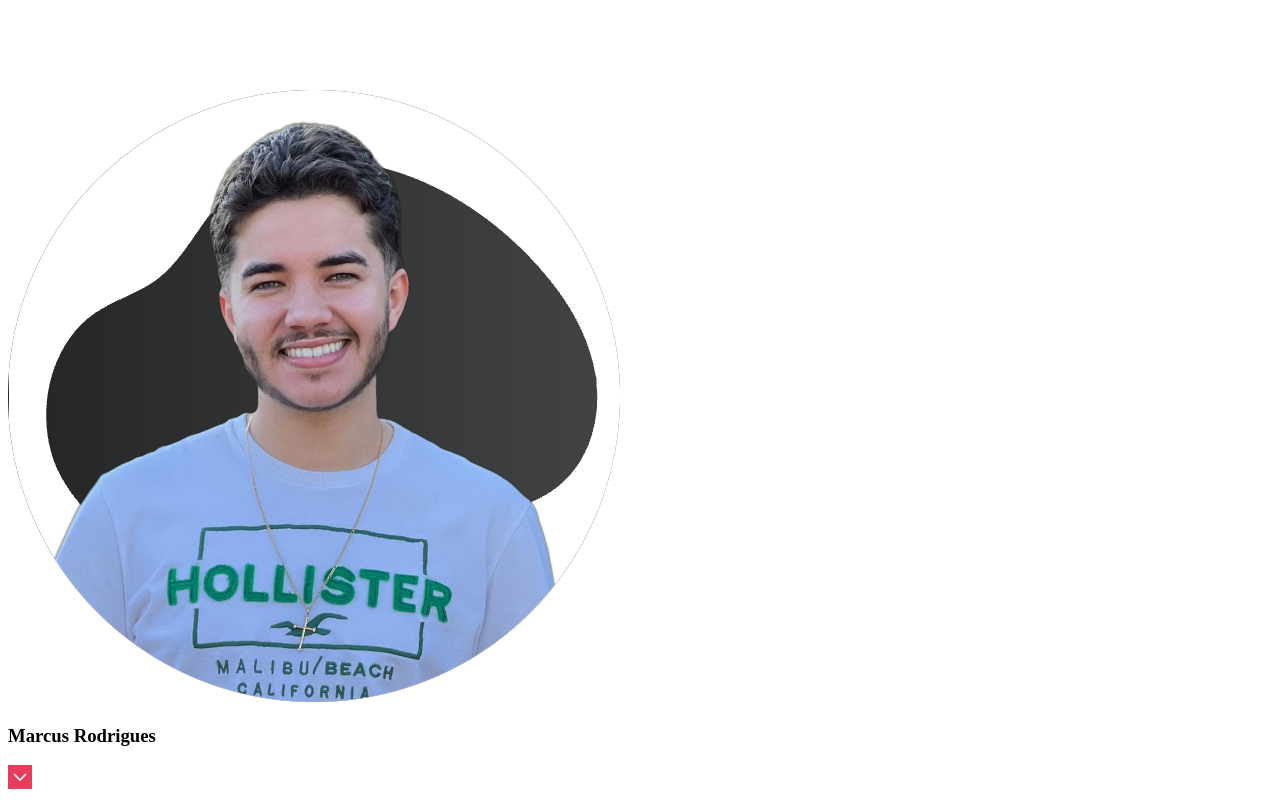
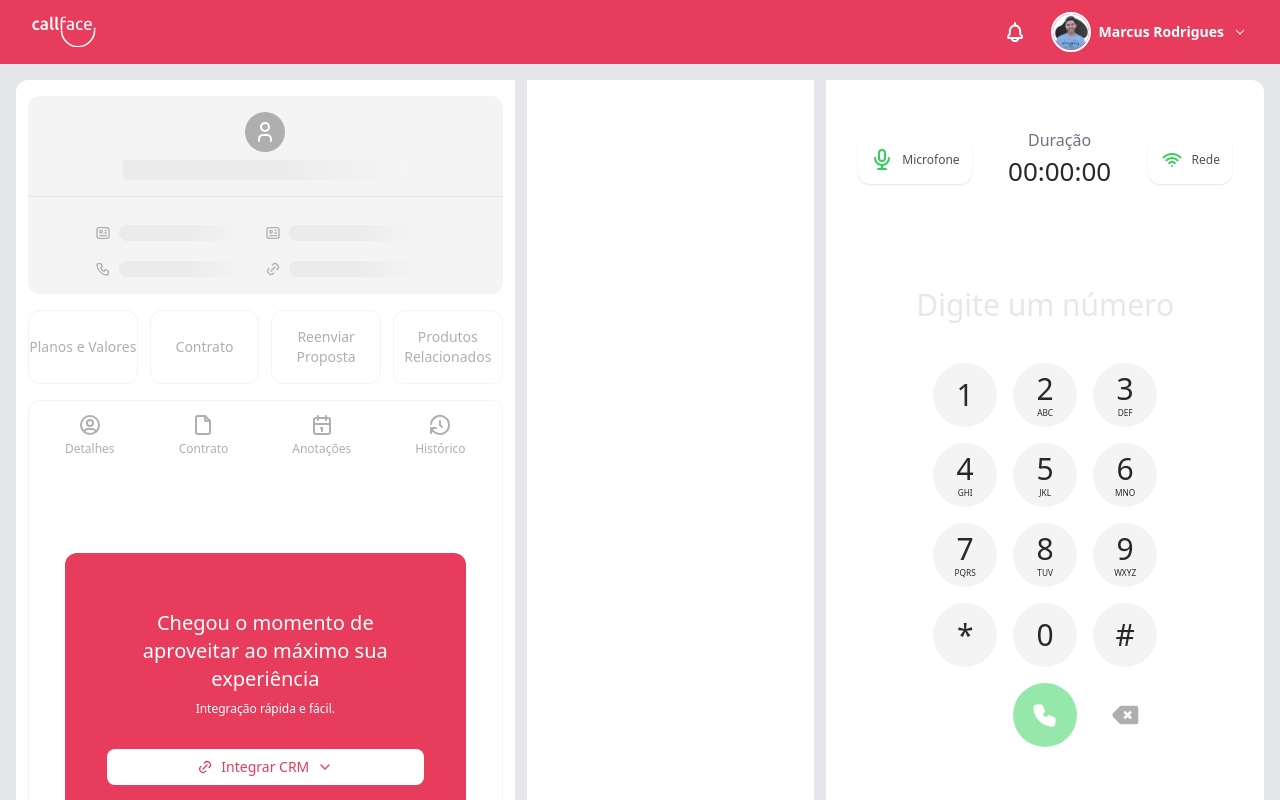
Before and after one commit to Viniciuslb067/readme-example, a React (Vite) app in the folder frontend/: page / in a window 1280 px wide. Shown: the top 800 px of the page. Built offline with nearby package versions, Linux system fonts and the light colour scheme.

Commit message:
feat: ensure style on home screen

```diff
--- /dev/null
+++ b/frontend/src/main/index.css
@@ -0,0 +1,9 @@
+@tailwind base;
+@tailwind utilities;
+@tailwind components;
+
+@layer base {
+  body {
+    @apply bg-gray-200;
+  }
+}
--- a/frontend/src/main/index.tsx
+++ b/frontend/src/main/index.tsx
@@ -1,6 +1,7 @@
 import { createRoot } from 'react-dom/client';
 import 'tailwindcss/tailwind.css';
 import App from '../App';
+import './index.css';
 
 const container = document.getElementById('root') as HTMLDivElement;
 const root = createRoot(container);
--- a/frontend/src/modules/Home/components/CRM/CRMNotIntegrated/CRMNotIntegrated.tsx
+++ b/frontend/src/modules/Home/components/CRM/CRMNotIntegrated/CRMNotIntegrated.tsx
@@ -82,7 +82,7 @@
           </div>
         ))}
       </div>
-      <div className="flex grow flex-col space-y-10 rounded-xl border border-gray-100 px-9 pb-2 pt-3">
+      <div className="flex grow flex-col rounded-xl border border-gray-100 px-9 pb-2 pt-3">
         <div className="flex justify-center space-x-16">
           {items2.map((item, index) => (
             <div
@@ -94,7 +94,7 @@
             </div>
           ))}
         </div>
-        <div className="bg-brand-primary flex grow flex-col items-center justify-between rounded-xl px-8 pb-4 pt-14">
+        <div className="bg-brand-primary mt-24 flex flex-col items-center justify-between rounded-xl px-8 pb-4 pt-14">
           <div>
             <div className="lg:w-[317px]">
               <h1 className="text-center text-xl font-medium text-white">
--- a/frontend/src/modules/Home/components/PhoneCall/PhoneCall.tsx
+++ b/frontend/src/modules/Home/components/PhoneCall/PhoneCall.tsx
@@ -50,7 +50,7 @@
   };
 
   return (
-    <div className="px-8 py-12">
+    <div className="flex h-full flex-col px-8 pt-12">
       <div className="flex items-center justify-center space-x-2">
         <div className="flex items-center space-x-2 rounded-xl p-3 shadow-sm shadow-gray-300">
           <IconMicrophone size={24} color="#30D158" />
@@ -73,7 +73,7 @@
         phoneNumber={phoneNumber}
         setPhoneNumber={setPhoneNumber}
       />
-      <div className="mt-28 flex justify-center space-x-4">
+      <div className="mt-16 flex justify-center space-x-4">
         <button className="bg-brand-primary cursor pointer flex items-center space-x-2 rounded-xl px-6 py-2">
           <IconPlayerRecord size={24} color="#fff" />
           <p className="text-[16px] font-medium text-white">Gravar ligação</p>
--- a/frontend/src/modules/Home/components/Sections/Sections.tsx
+++ b/frontend/src/modules/Home/components/Sections/Sections.tsx
@@ -2,12 +2,12 @@
 
 const Sections = () => {
   return (
-    <div className="flex h-full space-x-3 p-4">
-      <div className="size-full rounded-l-xl bg-white">
+    <div className="flex h-full grow space-x-3 p-4">
+      <div className="h-[810px] w-full rounded-l-xl bg-white">
         <CRMNotIntegrated handleIntegrateCRM={() => {}} />
       </div>
-      <div className="size-full bg-white"></div>
-      <div className="size-full rounded-r-xl bg-white">
+      <div className="h-[810px] w-full bg-white"></div>
+      <div className="h-[810px] w-full grow rounded-r-xl bg-white">
         <PhoneCall />
       </div>
     </div>
--- a/frontend/src/modules/Home/pages/Home/Home.tsx
+++ b/frontend/src/modules/Home/pages/Home/Home.tsx
@@ -3,7 +3,7 @@
 
 const Home = () => {
   return (
-    <div className="flex h-screen flex-col bg-gray-200">
+    <div className="flex h-full flex-col bg-gray-200">
       <Header />
       <Sections />
     </div>
```
